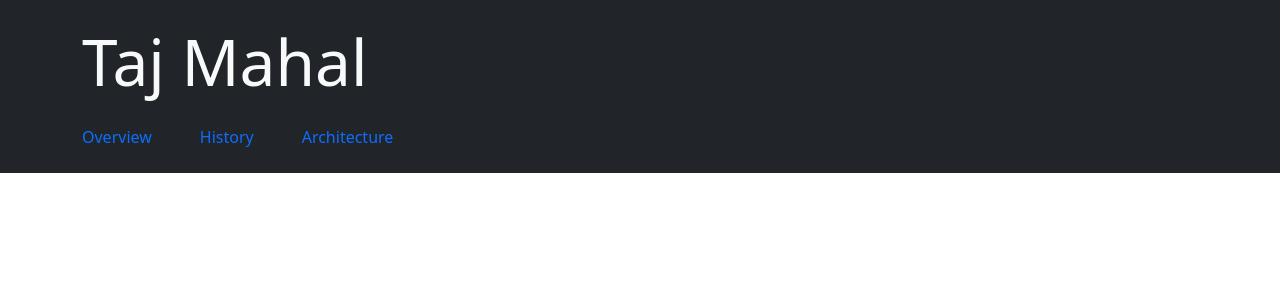
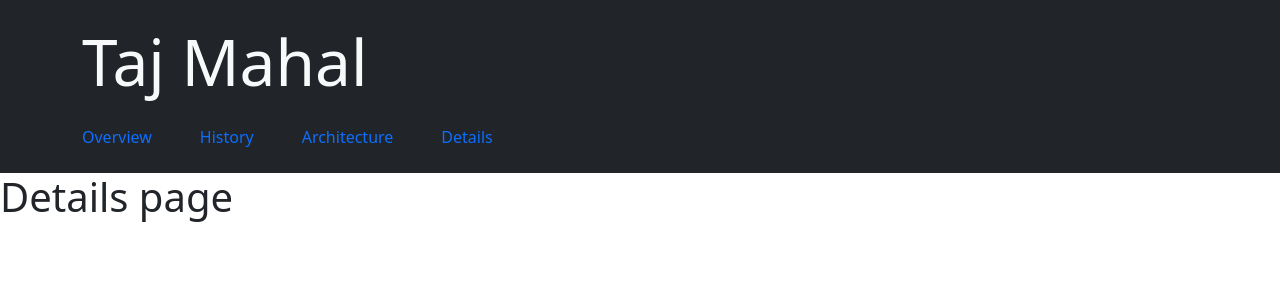
Before and after one commit to iamit-prakash/Taj-Mahal-Info, a React (Vite) app: page /details in a window 1280 px wide. Shown: the top 300 px of the page. Built offline with nearby package versions, Linux system fonts and the light colour scheme.

Commit message:
This is updated file

```diff
--- a/src/App.jsx
+++ b/src/App.jsx
@@ -5,6 +5,7 @@ import Home from "./pages/Home"
 import Nav from "./component/Nav"
 import Architecture from "./pages/Architecture"
 import History from "./pages/History"
+import Details from "./pages/Details"
 
 export default function App(){
   return (
@@ -15,6 +16,7 @@ export default function App(){
      <Route path="/" element={<Home />} />
      <Route path="/architecture" element={<Architecture />} />
      <Route path="/history" element={<History />} />
+     <Route path="/details" element={<Details />} />
 
       </Routes>
     </Router>
--- a/src/component/Nav.jsx
+++ b/src/component/Nav.jsx
@@ -15,8 +15,12 @@ export default function Nav() {
             History
           </Link>
 
-          <Link to="/architecture" className="text-decoration-none">
+          <Link to="/architecture" className=" me-5 text-decoration-none">
             Architecture
+          </Link>
+
+          <Link to="/details" className=" me-5 text-decoration-none">
+            Details
           </Link>
         </nav>
       </div>
--- /dev/null
+++ b/src/pages/Details.jsx
@@ -0,0 +1,7 @@
+export default function Details(){
+    return(
+        <div>
+            <h1>Details page</h1>
+            </div>
+    )
+}
--- a/src/pages/Home.jsx
+++ b/src/pages/Home.jsx
@@ -2,6 +2,8 @@ export default function Home(){
     return(
         <div className="container py-4">
             <h1>Overview</h1>
+            <h2>Tajmahal</h2>
+            <p>Agra</p>
             <img
              src="https://encrypted-tbn0.gstatic.com/images?q=tbn:ANd9GcTvL7eR0ARylZDA-ac-FEReyvKFw1yE5B-XJvOGO-o-piSENXey0fHO401o&s=10"
              alt="Taj Mahal"
```
